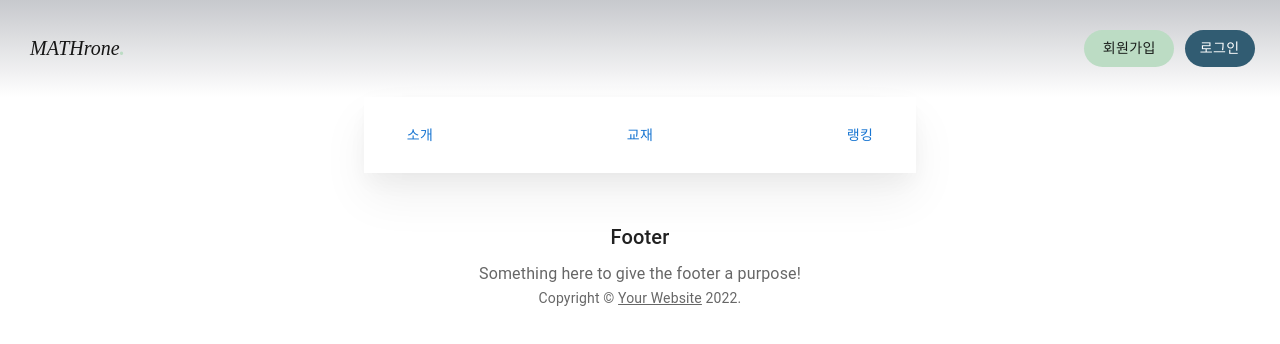
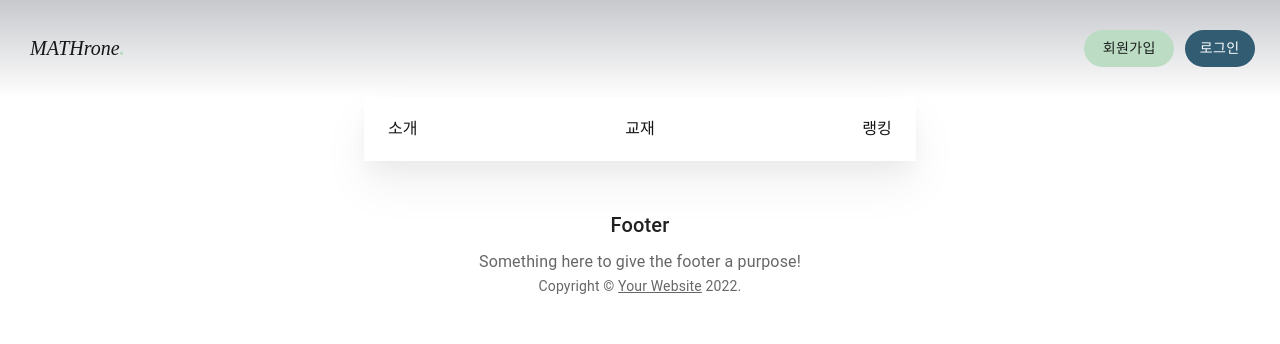
Before and after one commit to 2021-Techeer-teamC/MATHrone, a React (Create React App) app in the folder frontend/: page / in a window 1280 px wide. Shown: the top 344 px of the page. Built offline with nearby package versions, Linux system fonts and the light colour scheme; a web font is replaced by a local one.

Commit message:
(MP-38) style: navibar 폰트 color 수정

```diff
--- a/frontend/src/Components/NavBar.js
+++ b/frontend/src/Components/NavBar.js
@@ -17,8 +17,8 @@ function NavBar(props) {
                 sx={{ justifyContent: "space-between", overflowX: "auto" }}
             >
                 {sections.map((section) => (
-                    <Link to={section.url}>
-                        <Button>{section.title}</Button>
+                    <Link style={{ textDecoration: 'none', color:'#151515'}} to={section.url}>
+                        {section.title}
                     </Link>
                 ))}
             </Toolbar>
```
